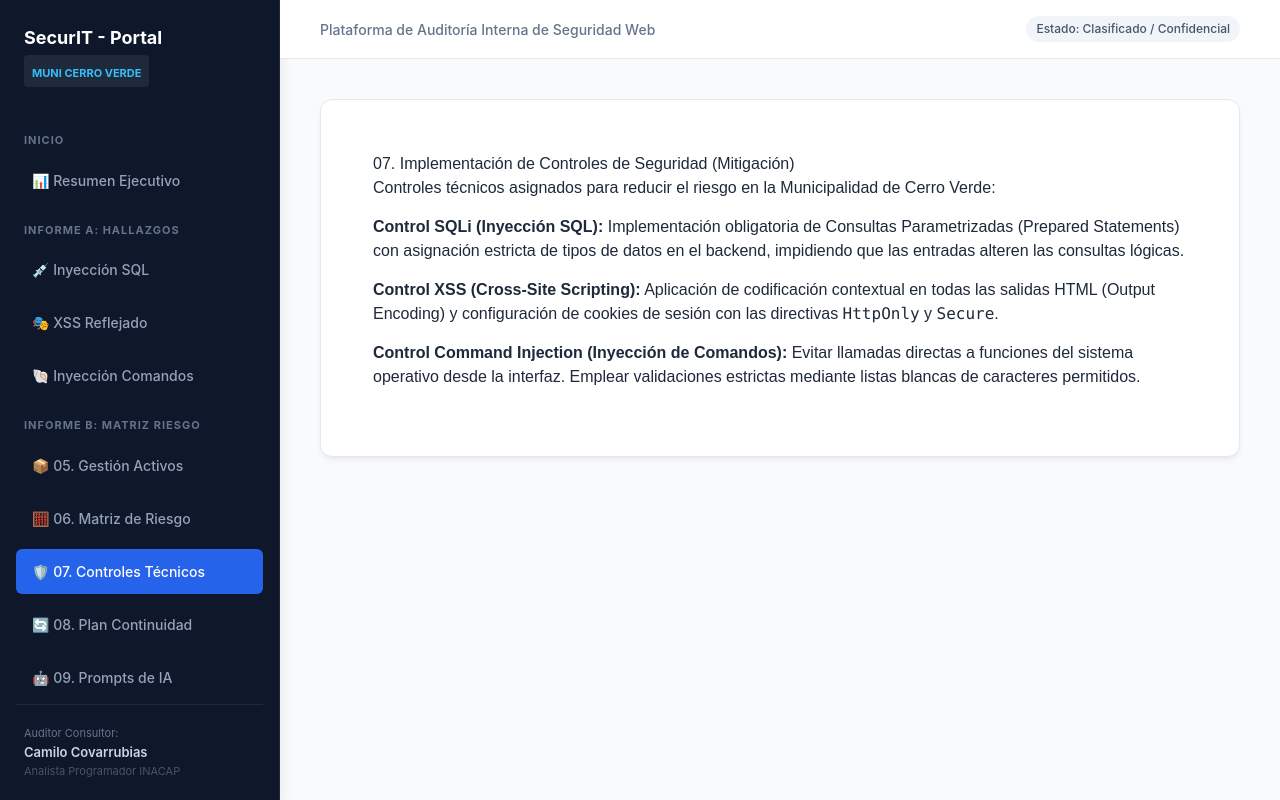
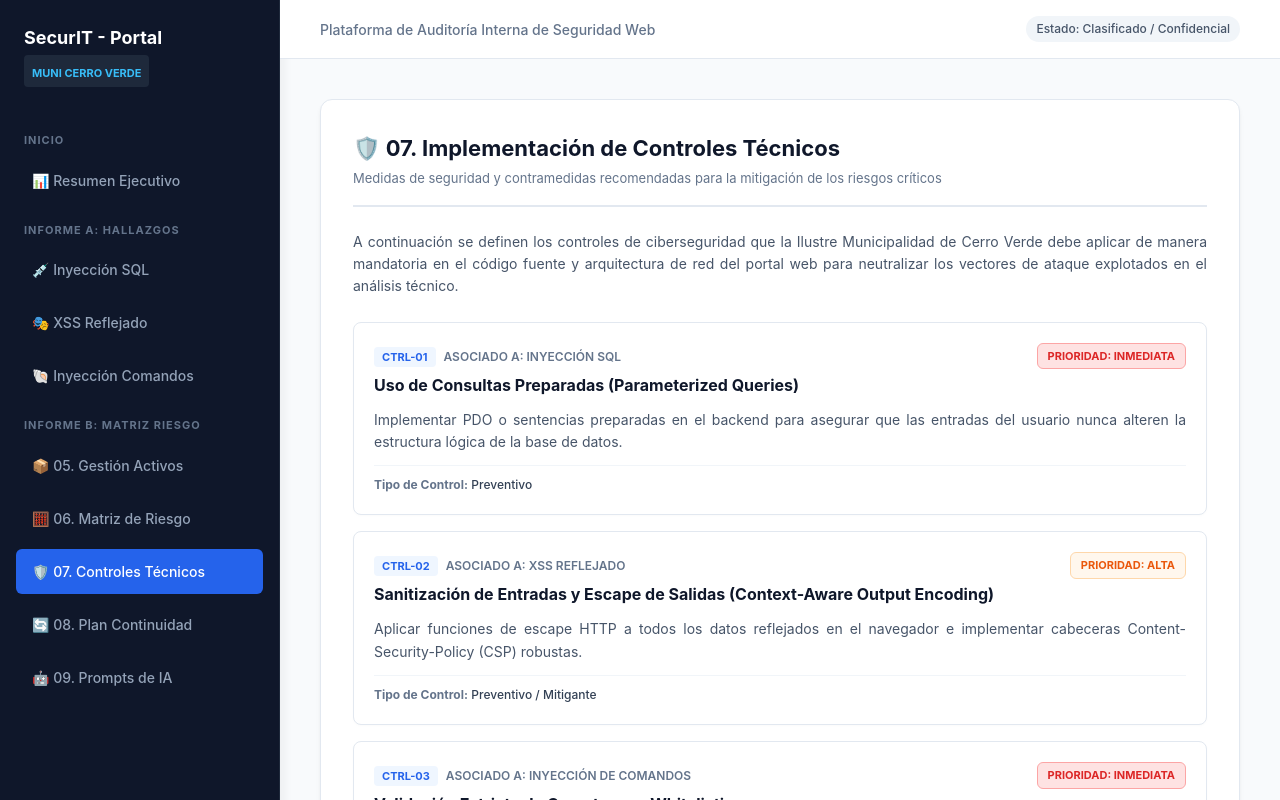
Before and after one commit to camilo15-cpu/auditoria_covcam, a React (Vite) app: page / in a window 1280 px wide. Both pictures are taken after a click on the button "🛡️ 07. Controles Técnicos". Shown: the top 800 px of the page. Built offline with nearby package versions, Linux system fonts and the light colour scheme.

Commit message:
Estructurado el modulo de Controles Tecnicos usando tarjetas de mitigacion profesionales

```diff
--- a/src/components/Controles.jsx
+++ b/src/components/Controles.jsx
@@ -1,21 +1,108 @@
 import React from 'react';
 
 export default function Controles() {
+  const listaControles = [
+    {
+      id: 'CTRL-01',
+      vulnerabilidad: 'Inyección SQL',
+      control: 'Uso de Consultas Preparadas (Parameterized Queries)',
+      descripcion: 'Implementar PDO o sentencias preparadas en el backend para asegurar que las entradas del usuario nunca alteren la estructura lógica de la base de datos.',
+      tipo: 'Preventivo',
+      prioridad: 'INMEDIATA'
+    },
+    {
+      id: 'CTRL-02',
+      vulnerabilidad: 'XSS Reflejado',
+      control: 'Sanitización de Entradas y Escape de Salidas (Context-Aware Output Encoding)',
+      descripcion: 'Aplicar funciones de escape HTTP a todos los datos reflejados en el navegador e implementar cabeceras Content-Security-Policy (CSP) robustas.',
+      tipo: 'Preventivo / Mitigante',
+      prioridad: 'ALTA'
+    },
+    {
+      id: 'CTRL-03',
+      vulnerabilidad: 'Inyección de Comandos',
+      control: 'Validación Estricta de Caracteres y Whitelisting',
+      descripcion: 'Sustituir el uso de funciones de sistema operativo por librerías nativas del lenguaje de programación. Validar entradas usando expresiones regulares estrictas.',
+      tipo: 'Preventivo',
+      prioridad: 'INMEDIATA'
+    }
+  ];
+
+  const getPrioridadStyle = (prioridad) => {
+    if (prioridad === 'INMEDIATA') {
+      return { backgroundColor: '#fee2e2', color: '#dc2626', fontWeight: 'bold', border: '1px solid #fca5a5' };
+    }
+    return { backgroundColor: '#fff7ed', color: '#ea580c', fontWeight: 'bold', border: '1px solid #fed7aa' };
+  };
+
   return (
-    <div style={{ padding: '20px', fontFamily: 'Arial, sans-serif' }}>
-      <h2>07. Implementación de Controles de Seguridad (Mitigación)</h2>
-      <p>Controles técnicos asignados para reducir el riesgo en la Municipalidad de Cerro Verde:</p>
-      <ul>
-        <li style={{ margin: '15px 0' }}>
-          <strong>Control SQLi (Inyección SQL):</strong> Implementación obligatoria de Consultas Parametrizadas (Prepared Statements) con asignación estricta de tipos de datos en el backend, impidiendo que las entradas alteren las consultas lógicas.
-        </li>
-        <li style={{ margin: '15px 0' }}>
-          <strong>Control XSS (Cross-Site Scripting):</strong> Aplicación de codificación contextual en todas las salidas HTML (Output Encoding) y configuración de cookies de sesión con las directivas <code>HttpOnly</code> y <code>Secure</code>.
-        </li>
-        <li style={{ margin: '15px 0' }}>
-          <strong>Control Command Injection (Inyección de Comandos):</strong> Evitar llamadas directas a funciones del sistema operativo desde la interfaz. Emplear validaciones estrictas mediante listas blancas de caracteres permitidos.
-        </li>
-      </ul>
+    <div style={{ fontFamily: '"Inter", "Segoe UI", Arial, sans-serif', color: '#1e293b' }}>
+
+      {/* Encabezado */}
+      <div style={{ borderBottom: '2px solid #e2e8f0', paddingBottom: '16px', marginBottom: '24px' }}>
+        <h2 style={{ fontSize: '22px', fontWeight: '700', color: '#0f172a', margin: 0 }}>
+          🛡️ 07. Implementación de Controles Técnicos
+        </h2>
+        <p style={{ fontSize: '13px', color: '#64748b', margin: '4px 0 0 0' }}>
+          Medidas de seguridad y contramedidas recomendadas para la mitigación de los riesgos críticos
+        </p>
+      </div>
+
+      <p style={{ fontSize: '14px', lineHeight: '1.6', color: '#475569', marginBottom: '24px', textAlign: 'justify' }}>
+        A continuación se definen los controles de ciberseguridad que la Ilustre Municipalidad de Cerro Verde
+        debe aplicar de manera mandatoria en el código fuente y arquitectura de red del portal web para neutralizar
+        los vectores de ataque explotados en el análisis técnico.
+      </p>
+
+      {/* Grid de Tarjetas de Control */}
+      <div style={{ display: 'flex', flexDirection: 'column', gap: '16px' }}>
+        {listaControles.map((item) => (
+          <div key={item.id} style={{
+            backgroundColor: '#ffffff',
+            border: '1px solid #e2e8f0',
+            borderRadius: '8px',
+            padding: '20px',
+            boxShadow: '0 1px 3px rgba(0,0,0,0.02)',
+            transition: 'all 0.2s ease'
+          }}>
+            {/* Header de la tarjeta */}
+            <div style={{ display: 'flex', justifyContent: 'space-between', alignItems: 'flex-start', flexWrap: 'wrap', gap: '8px', marginBottom: '12px' }}>
+              <div>
+                <span style={{ fontSize: '11px', fontWeight: 'bold', color: '#2563eb', backgroundColor: '#eff6ff', padding: '3px 8px', borderRadius: '4px', marginRight: '8px' }}>
+                  {item.id}
+                </span>
+                <span style={{ fontSize: '12px', fontWeight: '600', color: '#64748b', textTransform: 'uppercase' }}>
+                  Asociado a: {item.vulnerabilidad}
+                </span>
+                <h3 style={{ fontSize: '16px', fontWeight: '700', color: '#0f172a', margin: '6px 0 0 0' }}>
+                  {item.control}
+                </h3>
+              </div>
+
+              {/* Badges de Prioridad */}
+              <span style={{
+                fontSize: '11px',
+                padding: '4px 10px',
+                borderRadius: '6px',
+                ...getPrioridadStyle(item.prioridad)
+              }}>
+                PRIORIDAD: {item.prioridad}
+              </span>
+            </div>
+
+            {/* Descripción */}
+            <p style={{ fontSize: '14px', lineHeight: '1.6', color: '#475569', margin: '0 0 12px 0', textAlign: 'justify' }}>
+              {item.descripcion}
+            </p>
+
+            {/* Meta-info */}
+            <div style={{ borderTop: '1px solid #f1f5f9', paddingTop: '10px', fontSize: '12px', color: '#64748b' }}>
+              <strong>Tipo de Control:</strong> <span style={{ color: '#334155', fontWeight: '500' }}>{item.tipo}</span>
+            </div>
+          </div>
+        ))}
+      </div>
+
     </div>
   );
 }
```
